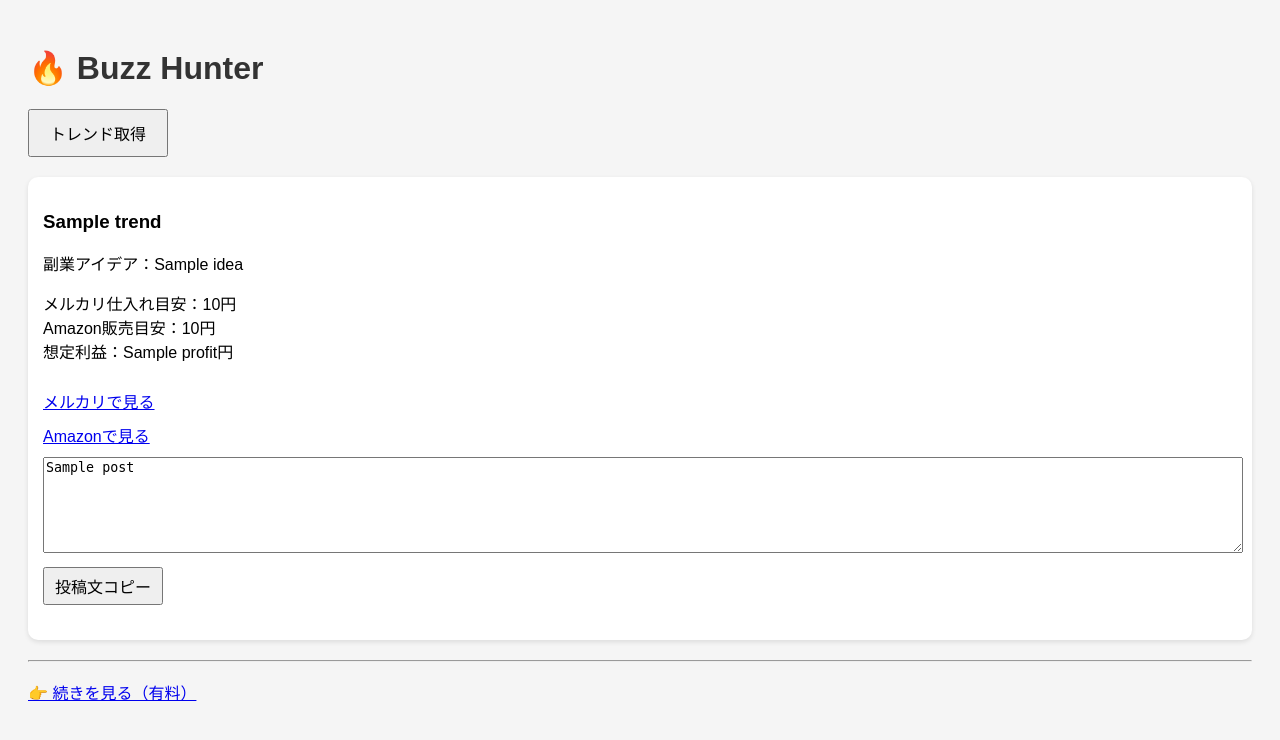
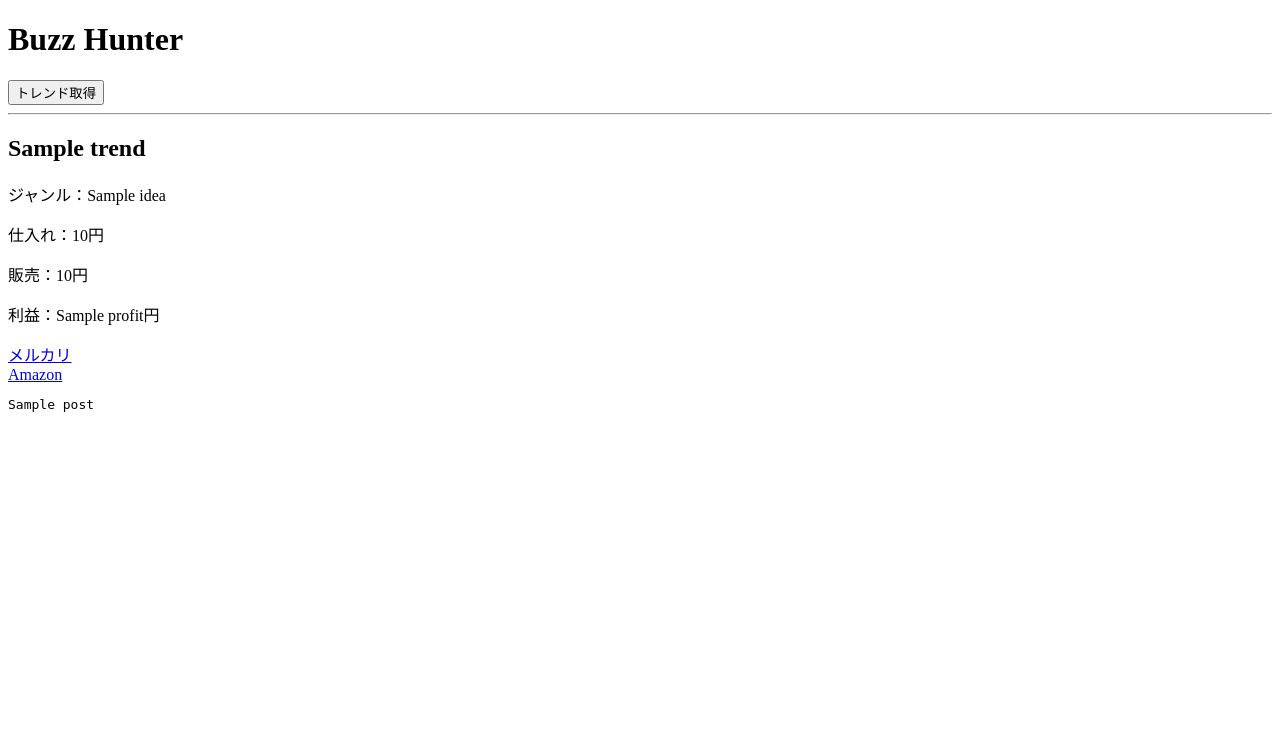
Before and after one commit to Giocarelabo/buzz-hunter, a Flask app: template templates/index.html in a window 1280 px wide. Shown: the top 740 px of the page. Run offline with Flask 3, Linux system fonts and the light colour scheme; the template is opened without the code that fills it: most values are stand-ins (such as "Sample title", 1, 10 or a date in 2020).

Commit message:
Add files via upload

```diff
--- a/templates/index.html
+++ b/templates/index.html
@@ -1,86 +1,41 @@
 <!DOCTYPE html>
-<html lang="ja">
+<html>
 <head>
-    <meta charset="UTF-8">
     <title>Buzz Hunter</title>
-    <style>
-        body {
-            font-family: sans-serif;
-            padding: 20px;
-            background: #f5f5f5;
-        }
-        h1 {
-            color: #333;
-        }
-        button {
-            padding: 10px 20px;
-            font-size: 16px;
-            margin-bottom: 20px;
-            cursor: pointer;
-        }
-        .card {
-            background: #fff;
-            padding: 15px;
-            margin-bottom: 20px;
-            border-radius: 10px;
-            box-shadow: 0 2px 5px rgba(0,0,0,0.1);
-        }
-        textarea {
-            width: 100%;
-            margin-top: 10px;
-        }
-        .copy-btn {
-            margin-top: 10px;
-            padding: 5px 10px;
-            cursor: pointer;
-        }
-        a {
-            display: inline-block;
-            margin-top: 10px;
-        }
-    </style>
 
-    <script>
-        function copyText(text) {
-            navigator.clipboard.writeText(text);
-            alert("コピーしました！");
-        }
-    </script>
+    <!-- PWA設定 -->
+    <link rel="manifest" href="/manifest.json">
+
 </head>
 <body>
 
-    <h1>🔥 Buzz Hunter</h1>
+    <h1>Buzz Hunter</h1>
 
     <form method="POST">
         <button type="submit">トレンド取得</button>
     </form>
 
-    {% for item in ideas %}
+    {% for idea in ideas %}
+        <hr>
+        <h2>{{ idea.trend }}</h2>
+        <p>ジャンル：{{ idea.idea }}</p>
+        <p>仕入れ：{{ idea.m_price }}円</p>
+        <p>販売：{{ idea.a_price }}円</p>
+        <p>利益：{{ idea.profit }}円</p>
 
-    <div class="card">
-        <h3>{{ item.trend }}</h3>
+        <a href="{{ idea.mercari_url }}" target="_blank">メルカリ</a><br>
+        <a href="{{ idea.amazon_url }}" target="_blank">Amazon</a>
 
-        <p>副業アイデア：{{ item.idea }}</p>
-
-        <p>
-            メルカリ仕入れ目安：{{ item.m_price }}円<br>
-            Amazon販売目安：{{ item.a_price }}円<br>
-            想定利益：{{ item.profit }}円
-        </p>
-
-        <a href="{{ item.mercari_url }}" target="_blank">メルカリで見る</a><br>
-        <a href="{{ item.amazon_url }}" target="_blank">Amazonで見る</a>
-
-        <textarea rows="6">{{ item.post }}</textarea>
-
-        <button class="copy-btn" onclick="copyText(`{{ item.post }}`)">投稿文コピー</button>
-    </div>
-
+        <pre>{{ idea.post }}</pre>
     {% endfor %}
 
-    <hr>
-
-    <a href="/premium">👉 続きを見る（有料）</a>
+    <!-- Service Worker -->
+    <script>
+    if ("serviceWorker" in navigator) {
+        navigator.serviceWorker.register("/service-worker.js")
+        .then(() => console.log("PWA Ready"));
+    }
+    </script>
 
 </body>
 </html>
```
